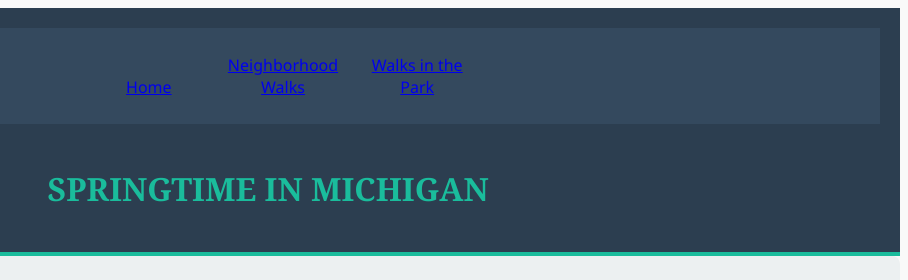
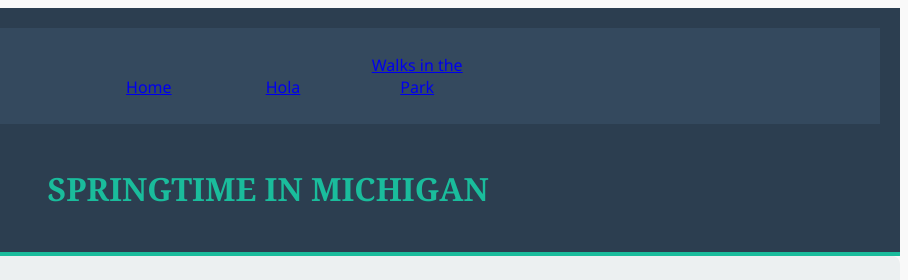
Before and after one commit to Yesenia2112/CCS3, a plain HTML site: page index.html in a window 1280 px wide. Shown: the top 280 px of the page, 372-1280 px from the left. Drawn offline with Linux system fonts and the light colour scheme.

Commit message:
cambio titulo

```diff
--- a/index.html
+++ b/index.html
@@ -15,7 +15,7 @@
     <nav>
       <ul>
         <li><a href="index.html">Home</a></li>
-        <li><a href="neighborhood.html">Neighborhood Walks</a></li>
+        <li><a href="neighborhood.html">Hola</a></li>
         <li><a href="parks.html">Walks in the Park</a></li>
       </ul>
     </nav>
```
